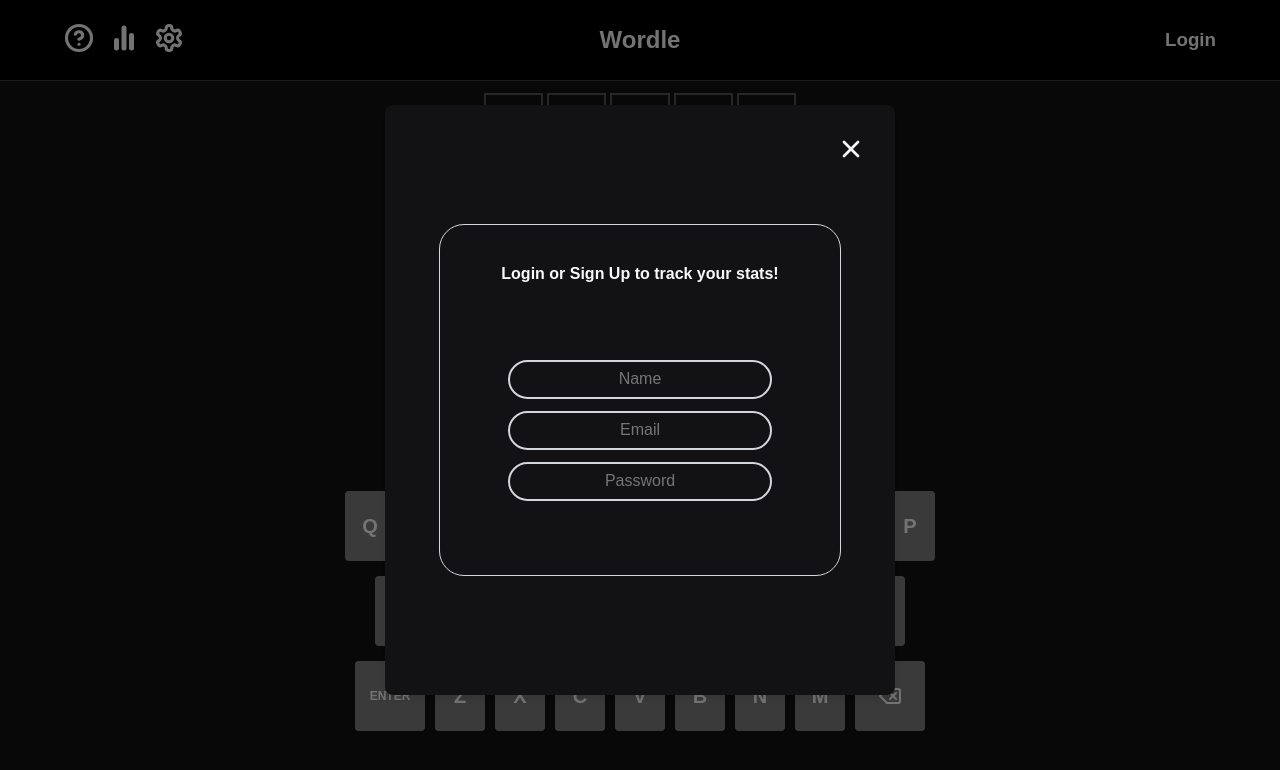
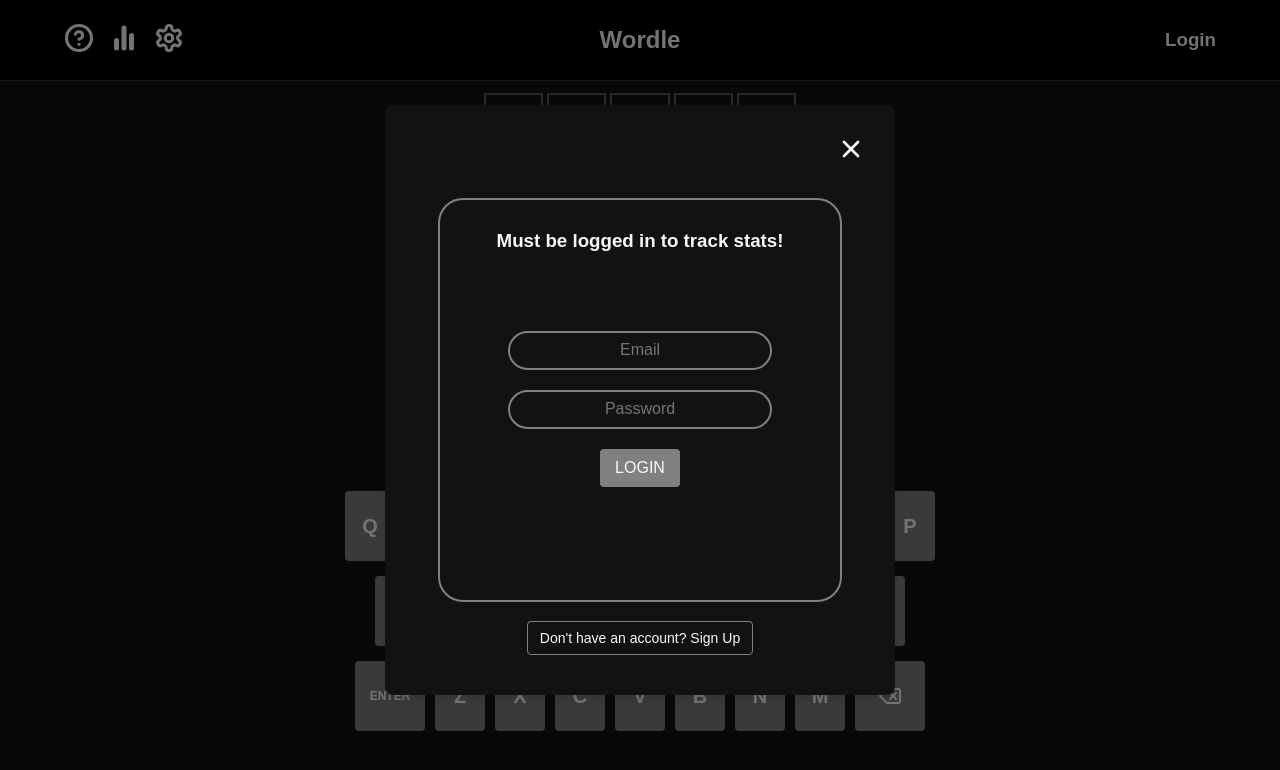
Before and after one commit to NateEnsign/wordle-infinite, a React (Vite) app: page / in a window 1280 px wide. Both pictures are taken after a click on the button "Login". Shown: the top 770 px of the page. Built offline with nearby package versions, Linux system fonts and the light colour scheme.

Commit message:
login modal has been completely built out and styled

```diff
--- a/src/components/AuthModal.css
+++ b/src/components/AuthModal.css
@@ -1,40 +1,3 @@
-/* .auth-modal-body {
-   display: flex;
-   flex-direction: column;
-   justify-content: center;
-   align-items: center;
-  }
-
-  .auth-btn-container {
-    text-align: right;
-  }
-
-  .auth-btn {
-    all: unset;
-    cursor: pointer;
-  }
-
-  .auth-x {
-    stroke-width: 2.3px;
-    height: 28px;
-    width: 28px;
-  }
-
-  .auth-form-body {
-    height: 450px;
-    width: 400px;
-    background-color: #808080;
-    display: flex;
-    flex-direction: column;
-    align-items: center;
-  }
-
-  .auth-form-inputs {
-    display: flex;
-    flex-direction: column;
-    margin: 50px;
-  } */
-
 .auth-modal-body {
   display: flex;
   flex-direction: column;
@@ -62,14 +25,29 @@
 }
 
 .auth-form-body {
-    height: 350px;
+  height: 400px;
   width: 400px;
-    border: 1px solid #D3D6DA;
+  border: 2px solid #d3d6da;
   border-radius: 25px;
   display: flex;
   flex-direction: column;
   align-items: center;
-    justify-content: center; /* Center the content vertically */
+  justify-content: flex-start;
+}
+
+.auth-form-body-dark {
+    height: 400px;
+    width: 400px;
+    border: 2px solid #808080;
+    border-radius: 25px;
+    display: flex;
+    flex-direction: column;
+    align-items: center;
+    justify-content: flex-start;
+  }
+
+.auth-form-header {
+  margin-top: 30px;
 }
 
 .auth-form-inputs {
@@ -78,13 +56,80 @@
   margin: 50px;
 }
 
-  .auth-form-inputs input {
+.auth-input {
     all: unset;
     text-align: center;
-    margin: 6px;
+    margin: 10px;
     padding: 5px;
     width: 250px;
     height: 25px;
-    border: 2px solid #D3D6DA;
     border-radius: 25px;
+    border: 2px solid #d3d6da;
 }
+
+.auth-input-dark {
+    all: unset;
+    text-align: center;
+    margin: 10px;
+    padding: 5px;
+    width: 250px;
+    height: 25px;
+    border-radius: 25px;
+    border: 2px solid #808080;
+}
+
+
+
+.login-btn-light {
+    all: unset;
+    text-align: center;
+    background-color: #d3d6da;
+    margin: 6px;
+    padding: 10px;
+    border-radius: 4px;
+    width: 60px;
+    align-self: center;
+}
+
+.login-btn-light:hover {
+  cursor: pointer;
+  background-color: #808080;
+}
+
+.login-btn-dark {
+  all: unset;
+  text-align: center;
+  background-color: #808080;
+  margin: 10px;
+  padding: 10px;
+  border-radius: 4px;
+  width: 60px;
+  align-self: center;
+}
+
+.login-btn-dark:hover {
+  cursor: pointer;
+  background-color: #d3d6da;
+}
+
+.toggle-mode-btn {
+  all: unset;
+  border: 1px solid #d3d6da;
+  border-radius: 4px;
+  padding: 8px 12px;
+  font-size: 14px;
+  cursor: pointer;
+  position: absolute;
+  bottom: 20px;
+}
+
+.toggle-mode-btn-dark {
+    all: unset;
+    border: 1px solid #808080;;
+    border-radius: 4px;
+    padding: 8px 12px;
+    font-size: 14px;
+    cursor: pointer;
+    position: absolute;
+    bottom: 20px;
+  }
--- a/src/components/AuthModal.jsx
+++ b/src/components/AuthModal.jsx
@@ -1,28 +1,30 @@
-import React, { useContext } from "react";
+import React, { useState, useContext } from "react";
 import Modal from "react-modal";
 import { X } from "lucide-react";
 import { AppContext } from "../App";
 
 import './AuthModal.css';
 
-
-
 Modal.setAppElement("#root");
 
 const AuthModal = ({ authModalOpen, closeAuthModal }) => {
-  const { highContrast, darkMode } = useContext(AppContext)
+  const { highContrast, darkMode } = useContext(AppContext);
+
+  // State to toggle between login and signup modes
+  const [isLoginMode, setIsLoginMode] = useState(true);
 
   const correctLetter = !highContrast && !darkMode ? "how-letter-green-light" : !highContrast ? "how-letter-green-dark" : "how-letter-orange";
 
-  const almostLetter = !highContrast && !darkMode ? "how-letter-yellow-light" : !highContrast ? "how-letter-yellow-dark" : "how-letter-blue"
+  const almostLetter = !highContrast && !darkMode ? "how-letter-yellow-light" : !highContrast ? "how-letter-yellow-dark" : "how-letter-blue";
 
-  const nonLetter = !darkMode ? "how-letter-grey-light" : "how-letter-grey-dark"
+  const nonLetter = !darkMode ? "how-letter-grey-light" : "how-letter-grey-dark";
 
-  const customStyles = darkMode ? {
+  const customStyles = darkMode
+    ? {
         overlay: {
           backgroundColor: "rgba(0, 0, 0, 0.55)",
           overflow: "hidden",
-      zIndex: '1080',
+          zIndex: "1080",
         },
         content: {
           top: "50%",
@@ -42,13 +44,13 @@
           maxWidth: "80%",
           maxHeight: "85%",
           overflow: "auto",
-      // zIndex: '1080',
         },
-  } : {
+      }
+    : {
         overlay: {
           backgroundColor: "rgba(0, 0, 0, 0.55)",
           overflow: "hidden",
-      zIndex: '1080',
+          zIndex: "1080",
         },
         content: {
           top: "50%",
@@ -68,16 +70,14 @@
           maxWidth: "80%",
           maxHeight: "85%",
           overflow: "auto",
-      // zIndex: '1080',
         },
-  }
+      };
 
   return (
     <Modal
       isOpen={authModalOpen}
       onRequestClose={closeAuthModal}
       style={customStyles}
-
     >
       <div className="auth-modal-body">
         <div className="auth-btn-container">
@@ -85,13 +85,24 @@
             <X className="auth-x" />
           </button>
         </div>
-       <div className="auth-form-body">
-        <h4>Login or Sign Up to track your stats!</h4>
-        <form className="auth-form-inputs">
-            <input type="text" placeholder="Name" />
-            <input type="text" placeholder="Email" />
-            <input type="text" placeholder="Password" />
+        <div className={!darkMode ? 'auth-form-body' : 'auth-form-body-dark'}>
+          <h3 className="auth-form-header">Must be logged in to track stats!</h3>
+          <form className='auth-form-inputs'>
+            {!isLoginMode && <input type="text" placeholder="Name" className={!darkMode ? 'auth-input' : 'auth-input-dark'} />}
+            <input type="email" placeholder="Email" className={!darkMode ? 'auth-input' : 'auth-input-dark'} />
+            <input type="password" placeholder="Password" className={!darkMode ? 'auth-input' : 'auth-input-dark'}  />
+            <button className={darkMode ? 'login-btn-dark' : 'login-btn-light'}>
+                {isLoginMode ? 'LOGIN' : 'SIGNUP'}
+            </button>
           </form>
+          <button
+            className={!darkMode ? 'toggle-mode-btn' : 'toggle-mode-btn-dark'}
+            onClick={() => setIsLoginMode(!isLoginMode)}
+          >
+            {isLoginMode
+              ? "Don't have an account? Sign Up"
+              : "Already have an account? Login"}
+          </button>
         </div>
       </div>
     </Modal>
```
Lines whose indentation alone changed are shown as unchanged.
